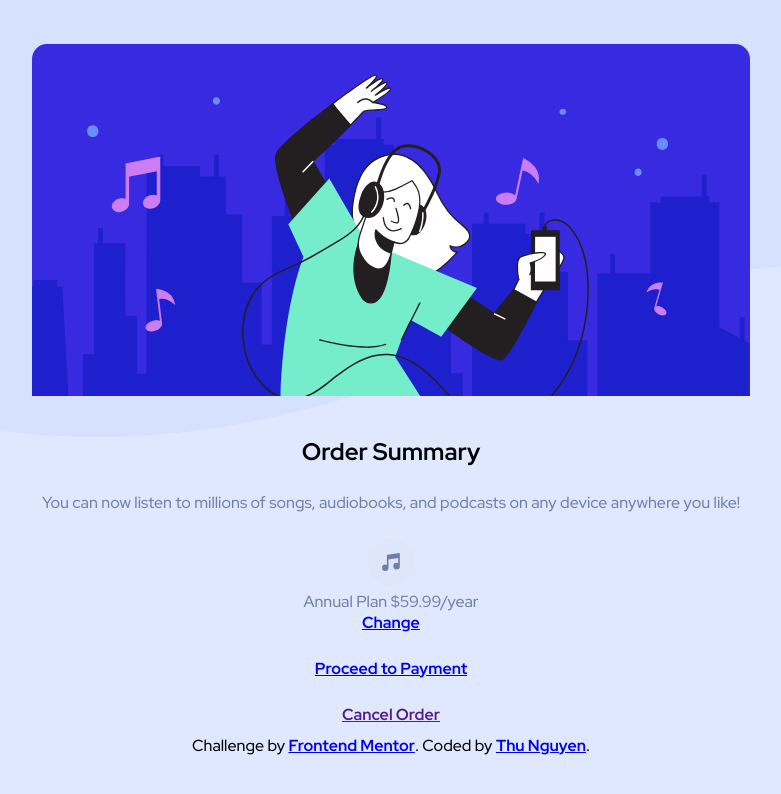
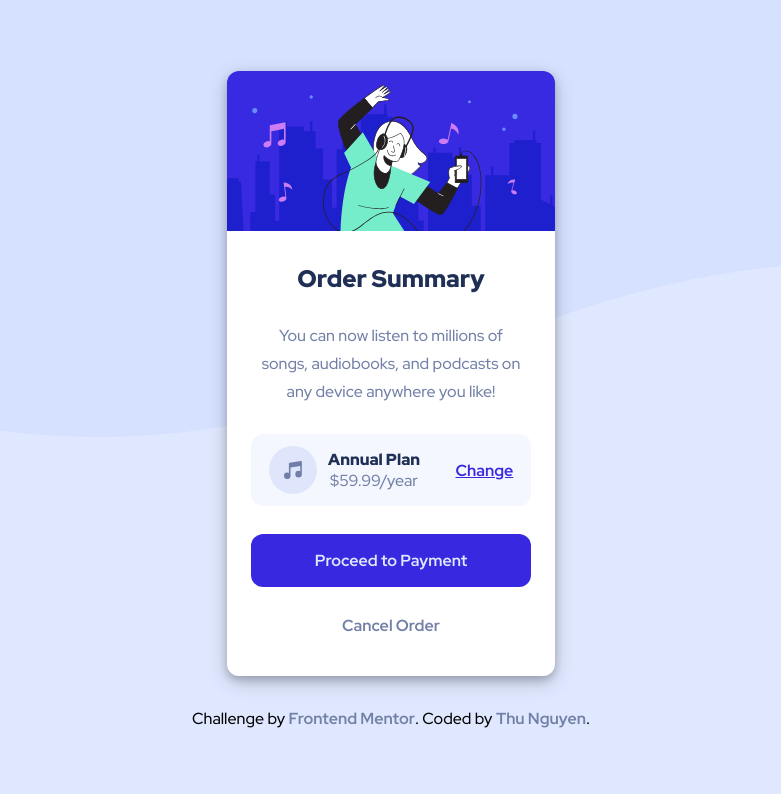
Before and after one commit to NgocMinhThuNguyen/ORDER-SUMMARY-COMPONENT, a plain HTML site: page index.html in a window 1280 px wide. Shown: the whole page, without its empty margins (249-1030 px from the left). Drawn offline with Linux system fonts and the light colour scheme.

Commit message:
Update style.css

```diff
--- a/style.css
+++ b/style.css
@@ -1,121 +1,135 @@
-@import url('https://fonts.googleapis.com/css2?family=Red+Hat+Display:wght@500;700;900&display=swap');
-
 :root {
 --pale-blue: hsl(225, 100%, 94%);
 --bright-blue: hsl(245, 75%, 52%);
 --very-pale-blue: hsl(225, 100%, 98%);
 --desaturated-blue: hsl(224, 23%, 55%);
 --dark-blue: hsl(223, 47%, 23%);
+
+--ff: 'Red Hat Display', sans-serif;
 }
 
+/* GENERAL STYLING */
 * {
     margin: 0;
     padding: 0;
     box-sizing: border-box;
 }
 
-html {
-    height: 100%;
-
+a {
+    text-decoration: none;
+    font-weight: 700;
+    color: var(--desaturated-blue);
 }
 
-body {
-    height: 100%;
-    font-family: 'Red Hat Display', sans-serif;
-    font-family: 15px;
-    text-align: center;
-    background-color: var(--pale-blue);
-    background-image: url(images/pattern-background-desktop.svg);
-    background-repeat: no-repeat;
+a:hover {
+    cursor: pointer;
+}
+
+body, .flex-box {
     display: flex;
-    flex-direction: column;
     justify-content: center;
     align-items: center;
+}
+
+body, .flex-column {
+    flex-direction: column;
 }
 
 p, span {
     color: var(--desaturated-blue);
 }
 
-article {
-    width: 350px;
-    height: 550px;
+body {
+    min-height: 100vh;
+    padding-left: 1.5rem;
+    padding-right: 1.5rem;
+    gap: 2rem;
+
+    font-family: var(--ff);
+    font-size: 1rem;
+    font-weight: 500;
+    text-align: center;
+
+    background-color: var(--pale-blue);
+
+    background-image: url(images/pattern-background-mobile.svg);
+    background-repeat: no-repeat;
+}
+
+/* LAYOUT DESIGN */
+section {
+    max-width: 20.5rem;
     background-color: white;
     box-shadow: 0 4px 8px 0 rgba(0, 0, 0, 0.2), 0 6px 20px 0 rgba(0, 0, 0, 0.19);
-    border-radius: 15px;
-    margin-bottom: 10px;
+    border-radius: .75rem;
+    gap: .5rem;
+    padding-bottom: 1rem;
+}
+
+.main-content {
+    padding: 1.5rem;
+    gap: 1.75rem;
 }
 
 .hero-img {
-    width: 100%;
-    border-radius: 15px 15px 0 0;
+    max-width: 100%;
+    border-radius: .75rem .75rem 0 0;
 }
 
-.main-content {
-    display: flex;
-    flex-direction: column;
-    justify-content: space-around;
-    align-items: center;
-    gap: 25px;
-    margin-top: 25px;
-    padding: 10px;
+h1, .subcription-text {
+    color: var(--dark-blue);
+    font-weight: 900;
 }
 
-h2 {
+.text {
+    line-height: 1.75;
+    padding-left: .5rem;
+    padding-right: .5rem;
+}
+
+.subcription {
+    width: 100%;
+    background-color: var(--very-pale-blue);
+    border-radius: .75rem;
+    justify-content: space-around;
+    padding: .75rem;
+}
+
+span {
+    font-weight: 500;
+}
+
+.change-subcription {
+    padding-left: 1.5rem;
+    text-decoration: underline;
+    color: var(--bright-blue);
+}
+
+.payment {
+    width: 100%;
+    padding: 1rem;
+
+    background-color: var(--bright-blue);
+    color: var(--pale-blue);
+
+    border-radius: .75rem;
+    border-color: transparent;
+}
+
+.change-subcription:hover, .payment:hover {
+    opacity: .7;
+}
+
+.cancel-order {
+    color: var(--desaturated-blue);
+}
+
+.cancel-order:hover {
     color: var(--dark-blue);
 }
 
-span {
-    font-weight: normal;
+@media (min-width: 48rem) {
+    body {
+        background-image: url(images/pattern-background-desktop.svg);
+    }
 }
-
-.price-content{
-    width: 300px;
-    height: 70px;
-    display: flex;
-    flex-direction: row;
-    align-items: center;
-    background-color: var(--very-pale-blue);
-    border-radius: 12px;
-    padding: 10px;
-}
-
-.price-content h4{
-    display: flex;
-    flex-direction: column;
-    justify-content: space-between;
-    align-items: center;
-    margin-left: 15px;
-    margin-right: 60px;
-}
-
-a, button {
-    font-weight: bold;
-}
-
-button {
-    width: 300px;
-    height: 40px;
-    border-radius: 12px;
-    border: none;
-    background-color: var(--bright-blue);
-    color: white;
-}
-
-button:hover {
-    opacity: 0.5;
-}
-.order{
-    text-decoration: none;
-    opacity: 0.5;
-}
-
-a.order:hover {
-    color: var(--dark-blue);
-    opacity: 1;
-}
-
-.price-content a:hover {
-    opacity: 0.4;
-    text-decoration: none;
-}
```
